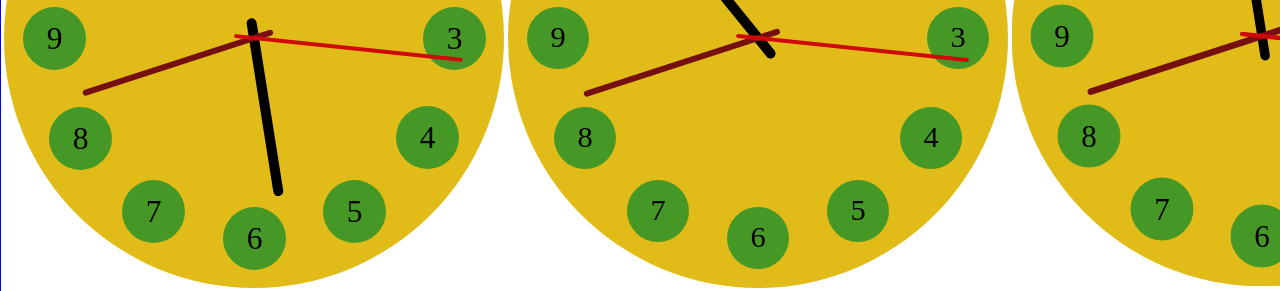
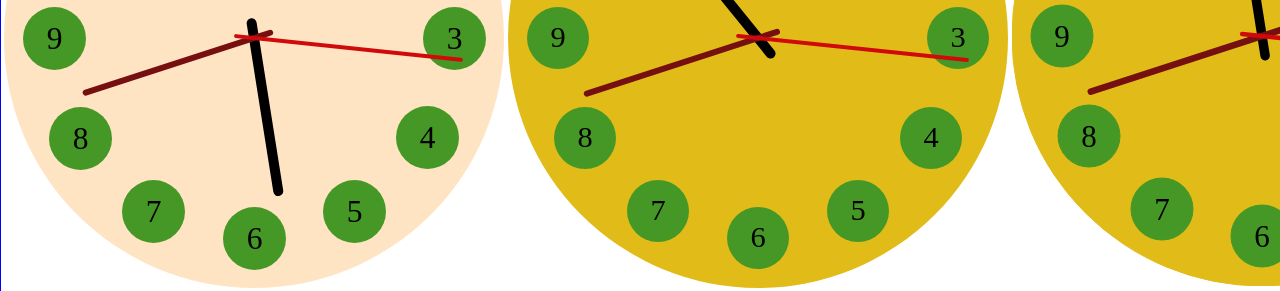
Before and after one commit to letutsenik/ClockMVC, a website built with webpack: page index.html in a window 1280 px wide. Shown: the part 248-539 px from the top of the page. Built offline with nearby package versions, Linux system fonts and the light colour scheme.

Commit message:
changed Dom clockFace color

```diff
--- a/style/style.css
+++ b/style/style.css
@@ -16,7 +16,7 @@ td {
     position: relative;
     width: 500px;
     height: 500px;
-    background-color: #e1bc19;
+    background-color: bisque;
     border-radius: 50%;
     text-align: center;
 }
```
